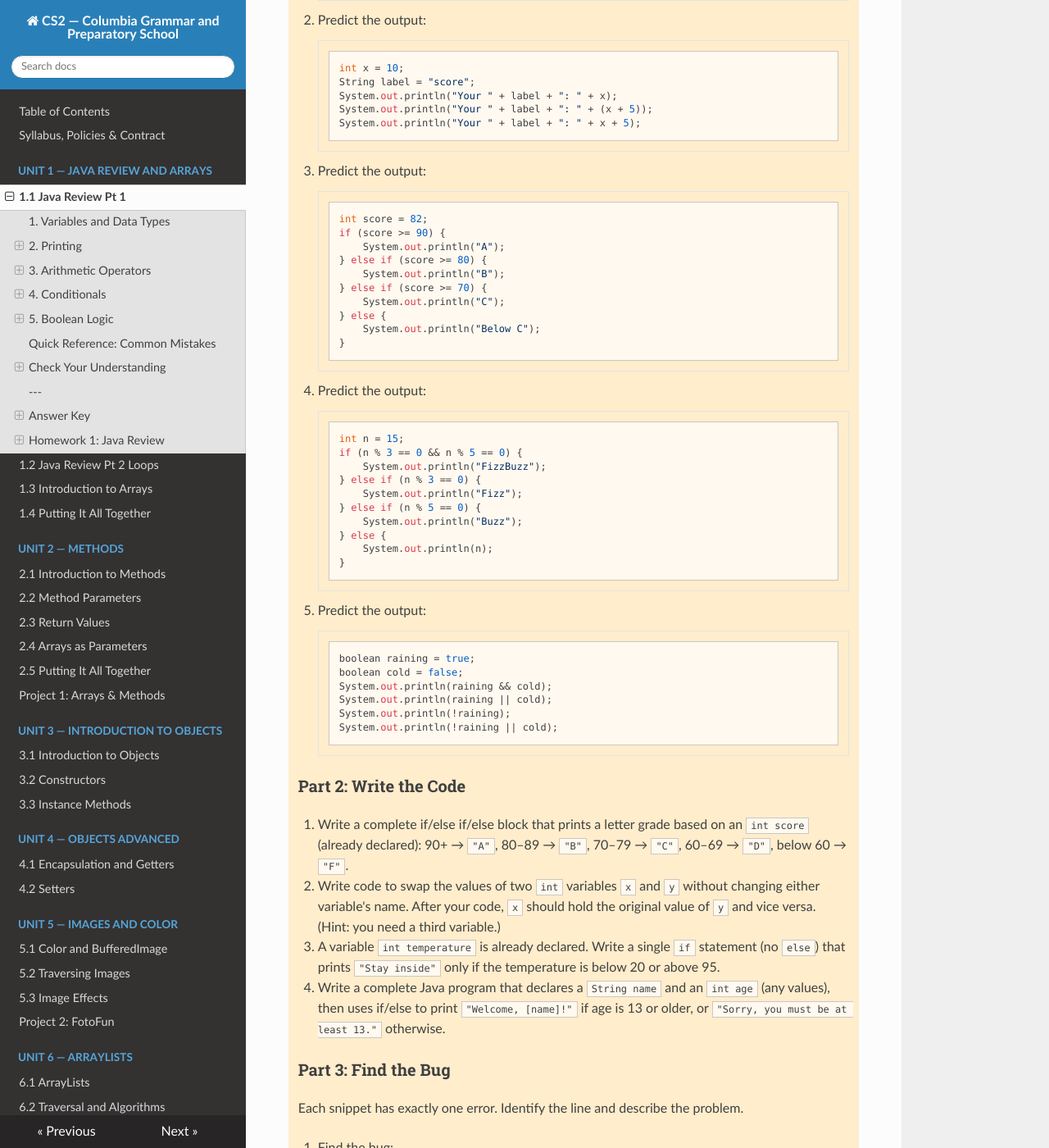
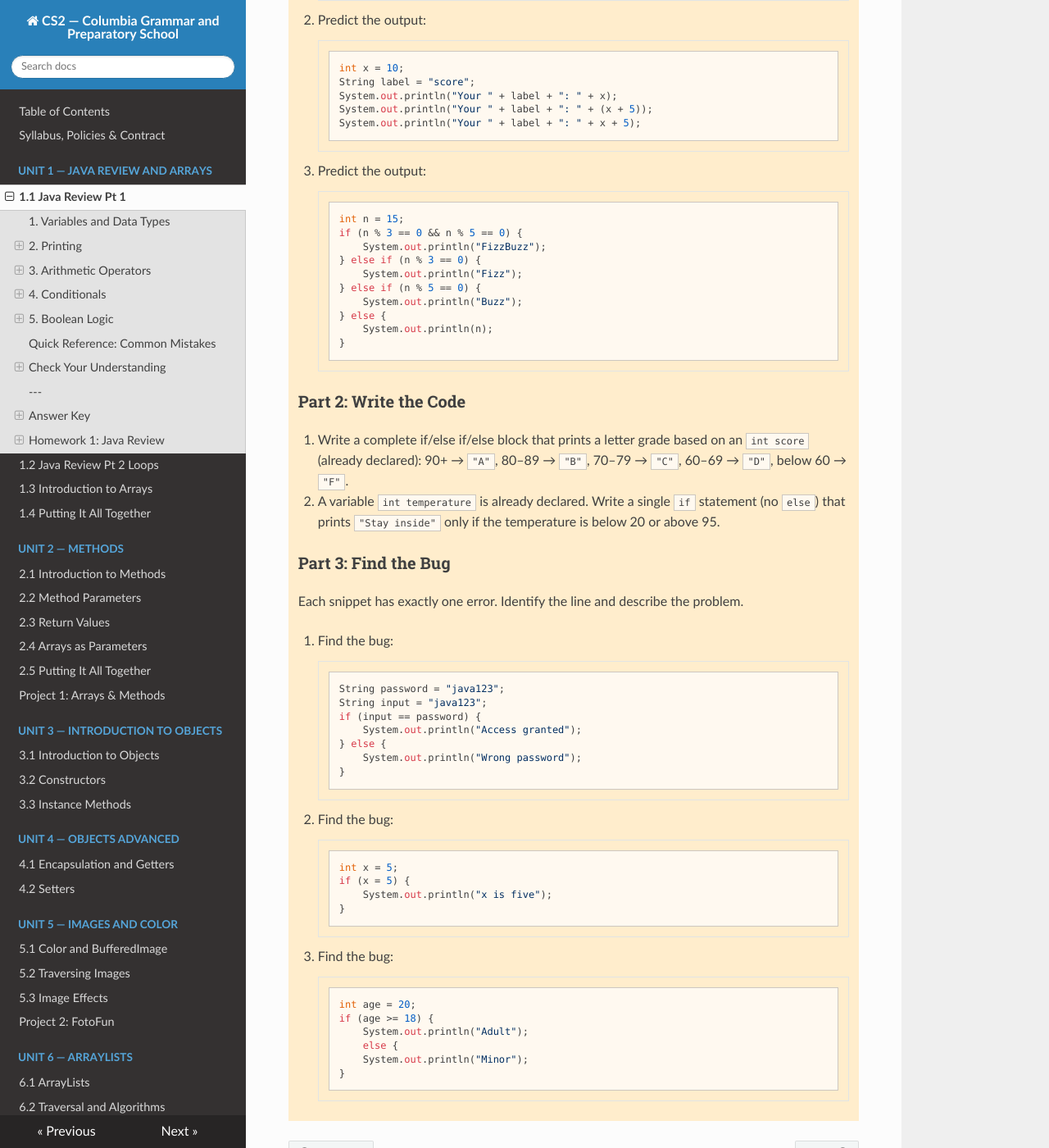
Before and after one commit to kjergens/cs2-site, an MkDocs documentation site: the page built from docs/unit1/notes_01_java_review.md, in a window 1280 px wide and 1400 px high, scrolled down 13390 px. Shown: the whole window at 82% size. Built offline with MkDocs 1.6.1, drawn with Linux system fonts in a browser that asks for light colours; nearby versions of some CDN libraries; some of the changed text lies outside the part shown.

Commit message:
Trim HW1 and HW2 for length; fix a factual error in HW2's CYU
HW1 (Java Review): 13 -> 8 questions, rubric rebalanced 15/60/25.
HW2 (Loops Review): 14 -> 11 questions.

Also fixed HW2's CYU Q3 answer (divisible-by-3-or-5 count from 1-50
was listed as 26, corrected to 23).

````diff
--- a/docs/unit1/notes_01_java_review.md
+++ b/docs/unit1/notes_01_java_review.md
@@ -507,7 +507,7 @@ if (sunny && weekend) {
 
     *Assigned Class 1 · Due Class 2*
 
-    **Rubric (100 points):** Part 1 (Q1–5) 20 pts · Part 2 (Q6–9) 60 pts · Part 3 (Q10–13) 20 pts.
+    **Rubric (100 points):** Part 1 (Q1–3) 15 pts · Part 2 (Q4–5) 60 pts · Part 3 (Q6–8) 25 pts.
 
     ### Part 1: Predict the Output
 
@@ -533,20 +533,6 @@ if (sunny && weekend) {
 
     3. Predict the output:
     ```java
-    int score = 82;
-    if (score >= 90) {
-        System.out.println("A");
-    } else if (score >= 80) {
-        System.out.println("B");
-    } else if (score >= 70) {
-        System.out.println("C");
-    } else {
-        System.out.println("Below C");
-    }
-    ```
-
-    4. Predict the output:
-    ```java
     int n = 15;
     if (n % 3 == 0 && n % 5 == 0) {
         System.out.println("FizzBuzz");
@@ -559,31 +545,17 @@ if (sunny && weekend) {
     }
     ```
 
-    5. Predict the output:
-    ```java
-    boolean raining = true;
-    boolean cold = false;
-    System.out.println(raining && cold);
-    System.out.println(raining || cold);
-    System.out.println(!raining);
-    System.out.println(!raining || cold);
-    ```
-
     ### Part 2: Write the Code
 
-    6. Write a complete if/else if/else block that prints a letter grade based on an `int score` (already declared): 90+ → `"A"`, 80–89 → `"B"`, 70–79 → `"C"`, 60–69 → `"D"`, below 60 → `"F"`.
+    4. Write a complete if/else if/else block that prints a letter grade based on an `int score` (already declared): 90+ → `"A"`, 80–89 → `"B"`, 70–79 → `"C"`, 60–69 → `"D"`, below 60 → `"F"`.
 
-    7. Write code to swap the values of two `int` variables `x` and `y` without changing either variable's name. After your code, `x` should hold the original value of `y` and vice versa. (Hint: you need a third variable.)
-
-    8. A variable `int temperature` is already declared. Write a single `if` statement (no `else`) that prints `"Stay inside"` only if the temperature is below 20 or above 95.
-
-    9. Write a complete Java program that declares a `String name` and an `int age` (any values), then uses if/else to print `"Welcome, [name]!"` if age is 13 or older, or `"Sorry, you must be at least 13."` otherwise.
+    5. A variable `int temperature` is already declared. Write a single `if` statement (no `else`) that prints `"Stay inside"` only if the temperature is below 20 or above 95.
 
     ### Part 3: Find the Bug
 
     Each snippet has exactly one error. Identify the line and describe the problem.
 
-    10. Find the bug:
+    6. Find the bug:
     ```java
     String password = "java123";
     String input = "java123";
@@ -611,14 +583,3 @@ if (sunny && weekend) {
         System.out.println("Minor");
     }
     ```
-
-    13. Find the bug:
-    ```java
-    double price = 9.99;
-    int quantity = 3;
-    double total = price * quantity;
-    System.out.println("Total: $" + total);
-
-    int discount = total * 0.1;
-    System.out.println("Discount: $" + discount);
-    ```
````
Also changed, not shown: other parts of docs/unit1/notes_01_java_review.md (+2 -2 lines), docs/unit1/notes_02_loops.md (+4 -23 lines).
